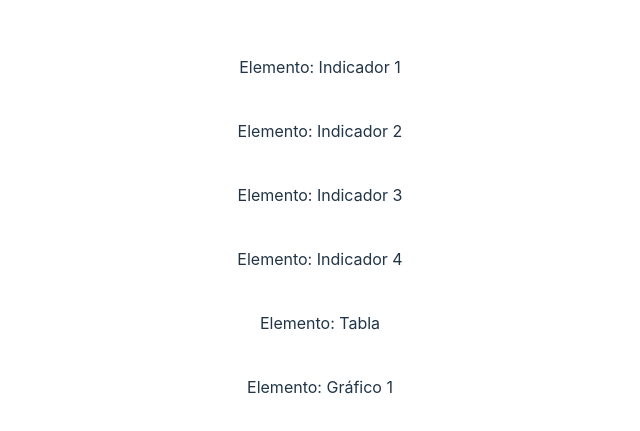
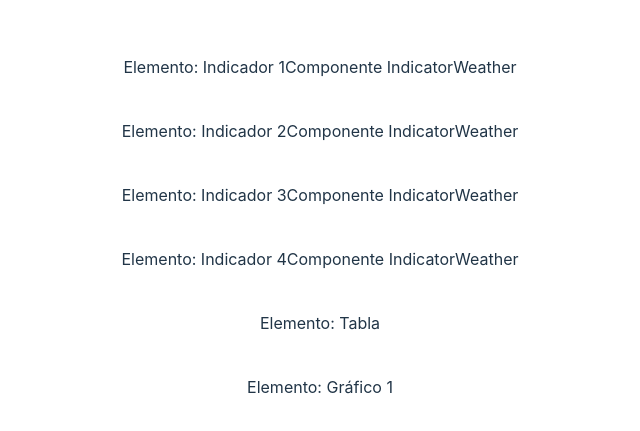
Before and after one commit to JoseM0lina/dashboard, a React (Vite) app: page / in a window 1280 px wide. Shown: the part 173-604 px from the top of the page, without its empty margins (320-960 px from the left). Built offline with nearby package versions, Linux system fonts and the light colour scheme.

Commit message:
Estructura básica: IndicatorWeather

```diff
--- a/package.json
+++ b/package.json
@@ -2,7 +2,7 @@
   "name": "dashboard",
   "private": true,
   "version": "0.0.0",
-  "homepage": "https://JoseM0lina.github.io/dashboard",
+  "homepage": "https://JoseM0lina.github.io/dashboard/",
   "type": "module",
   "scripts": {
     "dev": "vite",
--- a/src/App.tsx
+++ b/src/App.tsx
@@ -1,20 +1,21 @@
-import { useState } from 'react'
-import reactLogo from './assets/react.svg'
-import viteLogo from '/vite.svg'
+//import { useState } from 'react'
+//import reactLogo from './assets/react.svg'
+//import viteLogo from '/vite.svg'
 import Grid from '@mui/material/Grid2'
 import './App.css'
+import IndicatorWeather from './components/IndicatorWeather';
 
 function App() {
-  const [count, setCount] = useState(0)
+  //const [count, setCount] = useState(0)
 
   return (
     <Grid container spacing={5}>
 
       {/* Indicadores */}
-      <Grid size={{ xs: 12, xl: 3 }}>Elemento: Indicador 1</Grid>
-      <Grid size={{ xs: 12, xl: 3 }}>Elemento: Indicador 2</Grid>
-      <Grid size={{ xs: 12, xl: 3 }}>Elemento: Indicador 3</Grid>
-      <Grid size={{ xs: 12, xl: 3 }}>Elemento: Indicador 4</Grid>
+      <Grid size={{ xs: 12, xl: 3 }}>Elemento: Indicador 1<IndicatorWeather /></Grid>
+      <Grid size={{ xs: 12, xl: 3 }}>Elemento: Indicador 2<IndicatorWeather /></Grid>
+      <Grid size={{ xs: 12, xl: 3 }}>Elemento: Indicador 3<IndicatorWeather /></Grid>
+      <Grid size={{ xs: 12, xl: 3 }}>Elemento: Indicador 4<IndicatorWeather /></Grid>
 
       {/* Tabla */}
       <Grid size={{ xs: 12, xl: 8 }}>Elemento: Tabla</Grid>
--- /dev/null
+++ b/src/components/IndicatorWeather.tsx
@@ -0,0 +1,7 @@
+export default function IndicatorWeather() {
+    return (
+        <>
+            Componente IndicatorWeather
+        </>
+    )
+}
```
